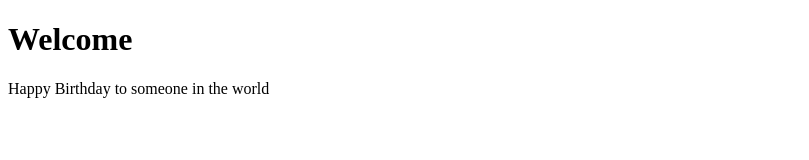
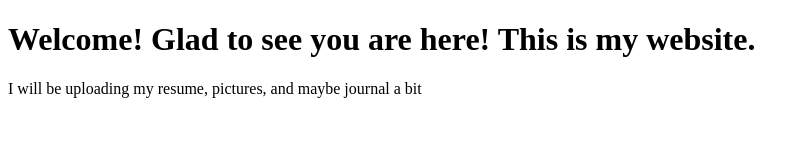
Before and after one commit to Rohan-Puranik/Rohan-Puranik, a plain HTML site: page index.html in a window 1280 px wide. Shown: the whole page, without its empty margins (0-809 px from the left). Drawn offline with Linux system fonts and the light colour scheme.

Commit message:
Add files via upload

```diff
--- a/index.html
+++ b/index.html
@@ -4,12 +4,14 @@
                 <title>
                         Welcome
                 </title>
+                <link rel="stylesheet" href="style.css">
         </head>
         <body>
                 <h1>
-                        Welcome
+                        Welcome! Glad to see you are here! This is my website.
                 </h1>
                 <p>
-                Happy Birthday to someone in the world </p>
+                I will be uploading my resume, pictures, and maybe journal a bit
+                </p>
         </body>
 </html>
```
